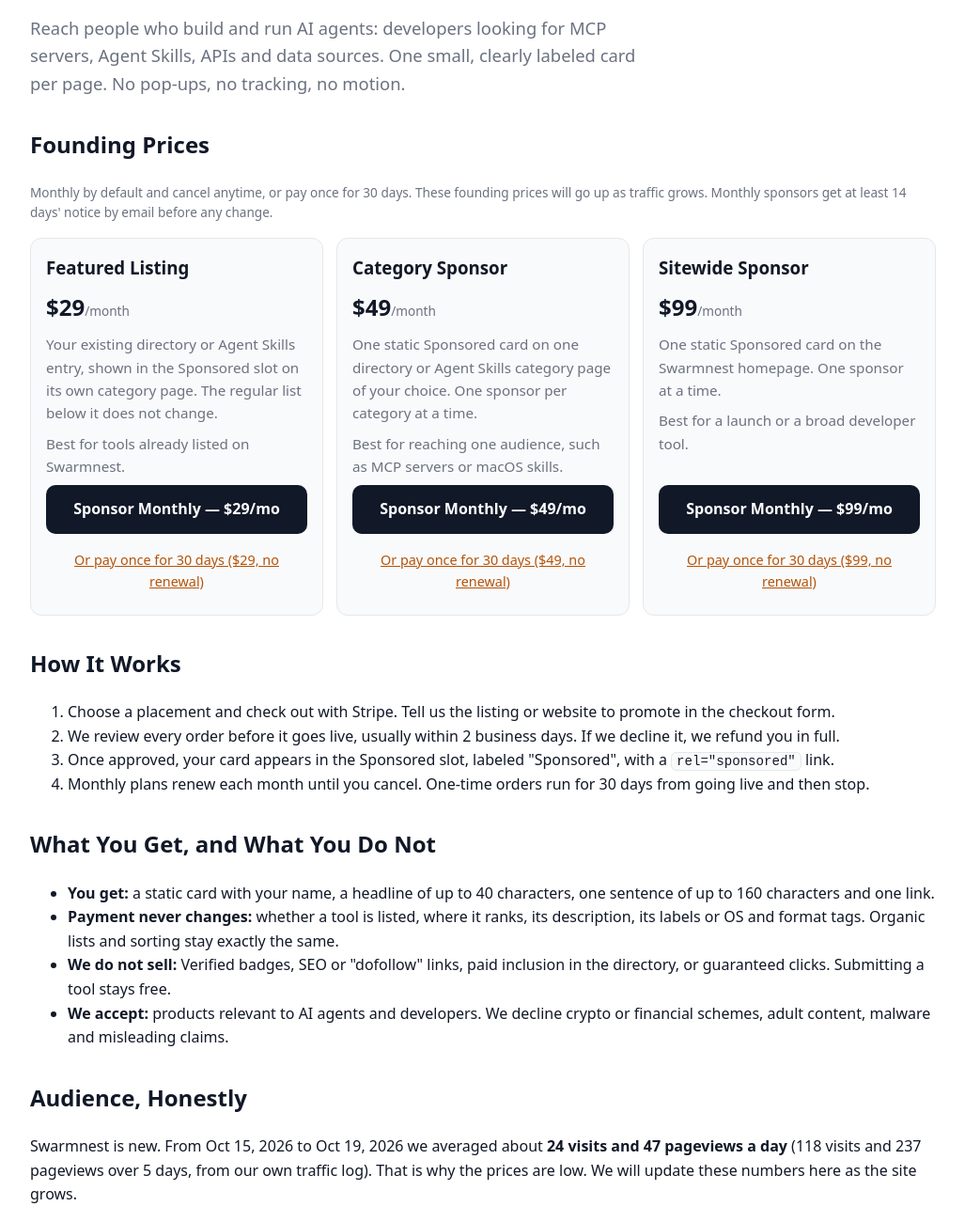
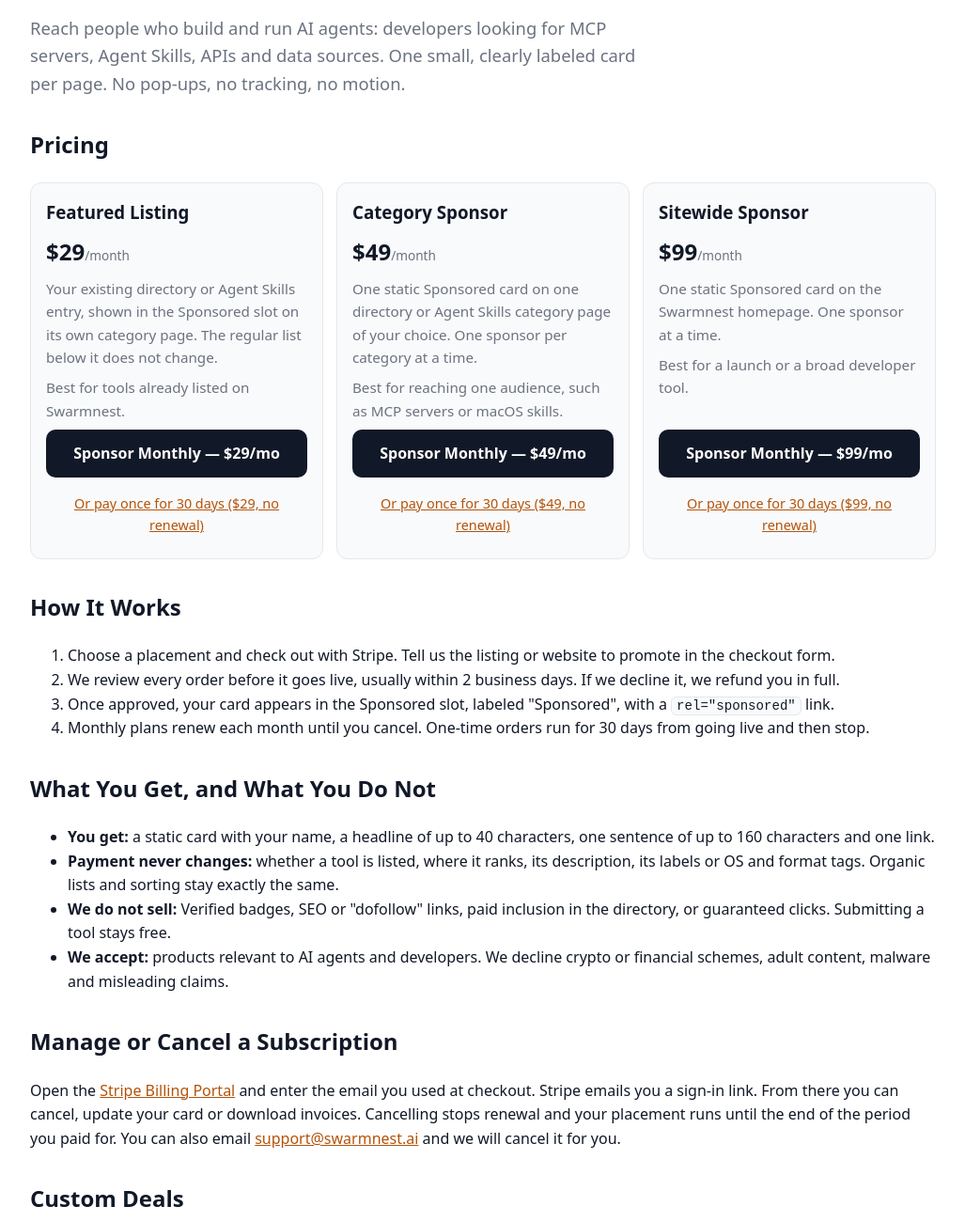
Before and after one commit to pranshuchittora/swarmnest-agent-qa-20261026, an Astro site: page /advertise in a window 1280 px wide. Shown: the part 160-1460 px from the top of the page at 94% size, without its empty margins (126-1153 px from the left). Built offline with nearby package versions, Linux system fonts and the light colour scheme; Astro itself is replaced by a stand-in of ours.

Commit message:
Advertise copy edits: Pricing heading, remove traffic stats and price-increase note

```diff
--- a/src/pages/advertise/index.astro
+++ b/src/pages/advertise/index.astro
@@ -1,12 +1,6 @@
 ---
 import Base from '../../layouts/Base.astro';
 import { SPONSOR_BUY, BILLING_PORTAL } from '../../lib/config';
-import traffic from '../../../data/traffic-log.csv?raw';
-const rows = traffic.trim().split('\n').slice(1).map((l) => l.split(',')).filter((r) => r.length >= 3);
-const days = rows.length, visits = rows.reduce((a, r) => a + +r[1], 0), views = rows.reduce((a, r) => a + +r[2], 0);
-const fmtD = (s: string) => new Date(s + 'T12:00:00Z').toLocaleDateString('en-US', { month: 'short', day: 'numeric', year: 'numeric', timeZone: 'UTC' });
-const range = days ? `${fmtD(rows[0][0])} to ${fmtD(rows[days - 1][0])}` : '';
-const vDay = days ? Math.round(visits / days) : 0, pDay = days ? Math.round(views / days) : 0;
 const PLANS = [
   { slug: 'featured-listing', name: 'Featured Listing', price: 29, what: 'Your existing directory or Agent Skills entry, shown in the Sponsored slot on its own category page. The regular list below it does not change.', fit: 'Best for tools already listed on Swarmnest.' },
   { slug: 'category-sponsor', name: 'Category Sponsor', price: 49, what: 'One static Sponsored card on one directory or Agent Skills category page of your choice. One sponsor per category at a time.', fit: 'Best for reaching one audience, such as MCP servers or macOS skills.' },
@@ -18,8 +12,7 @@ const PLANS = [
 <h1>Advertise on Swarmnest</h1>
 <div id="adthanks" class="adnote" hidden><strong>Thank You, Your Order Is In.</strong> Nothing goes live until we review it, usually within 2 business days. We will email you from hello@swarmnest.ai. If we decline it, you get a full refund. To add a logo or change your text, reply to the Stripe receipt or write to <a href="mailto:hello@swarmnest.ai?subject=Sponsorship%20order">hello@swarmnest.ai</a>.</div>
 <p class="lead">Reach people who build and run AI agents: developers looking for MCP servers, Agent Skills, APIs and data sources. One small, clearly labeled card per page. No pop-ups, no tracking, no motion.</p>
-<h2>Founding Prices</h2>
-<p class="small">Monthly by default and cancel anytime, or pay once for 30 days. These founding prices will go up as traffic grows. Monthly sponsors get at least 14 days' notice by email before any change.</p>
+<h2>Pricing</h2>
 <div class="adgrid">
 {PLANS.map((p) => (
   <div class="adcard">
@@ -46,8 +39,6 @@ const PLANS = [
 <li><strong>We do not sell:</strong> Verified badges, SEO or "dofollow" links, paid inclusion in the directory, or guaranteed clicks. Submitting a tool stays free.</li>
 <li><strong>We accept:</strong> products relevant to AI agents and developers. We decline crypto or financial schemes, adult content, malware and misleading claims.</li>
 </ul>
-<h2>Audience, Honestly</h2>
-<p>Swarmnest is new. From {range} we averaged about <strong>{vDay} visits and {pDay} pageviews a day</strong> ({visits} visits and {views} pageviews over {days} days, from our own traffic log). That is why the prices are low. We will update these numbers here as the site grows.</p>
 <h2 id="manage">Manage or Cancel a Subscription</h2>
 <p>Open the <a href={BILLING_PORTAL} rel="nofollow">Stripe Billing Portal</a> and enter the email you used at checkout. Stripe emails you a sign-in link. From there you can cancel, update your card or download invoices. Cancelling stops renewal and your placement runs until the end of the period you paid for. You can also email <a href="mailto:support@swarmnest.ai?subject=Cancel%20sponsorship">support@swarmnest.ai</a> and we will cancel it for you.</p>
 <h2>Custom Deals</h2>
```
